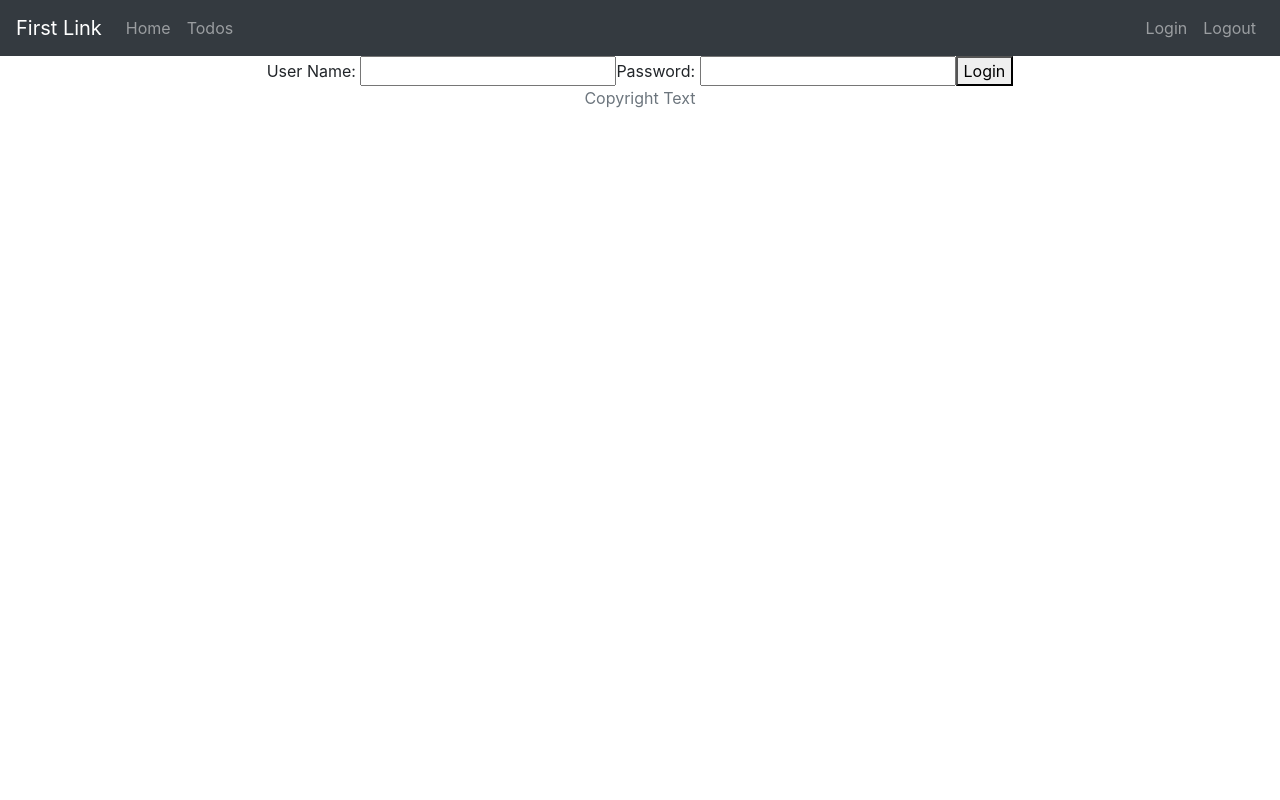
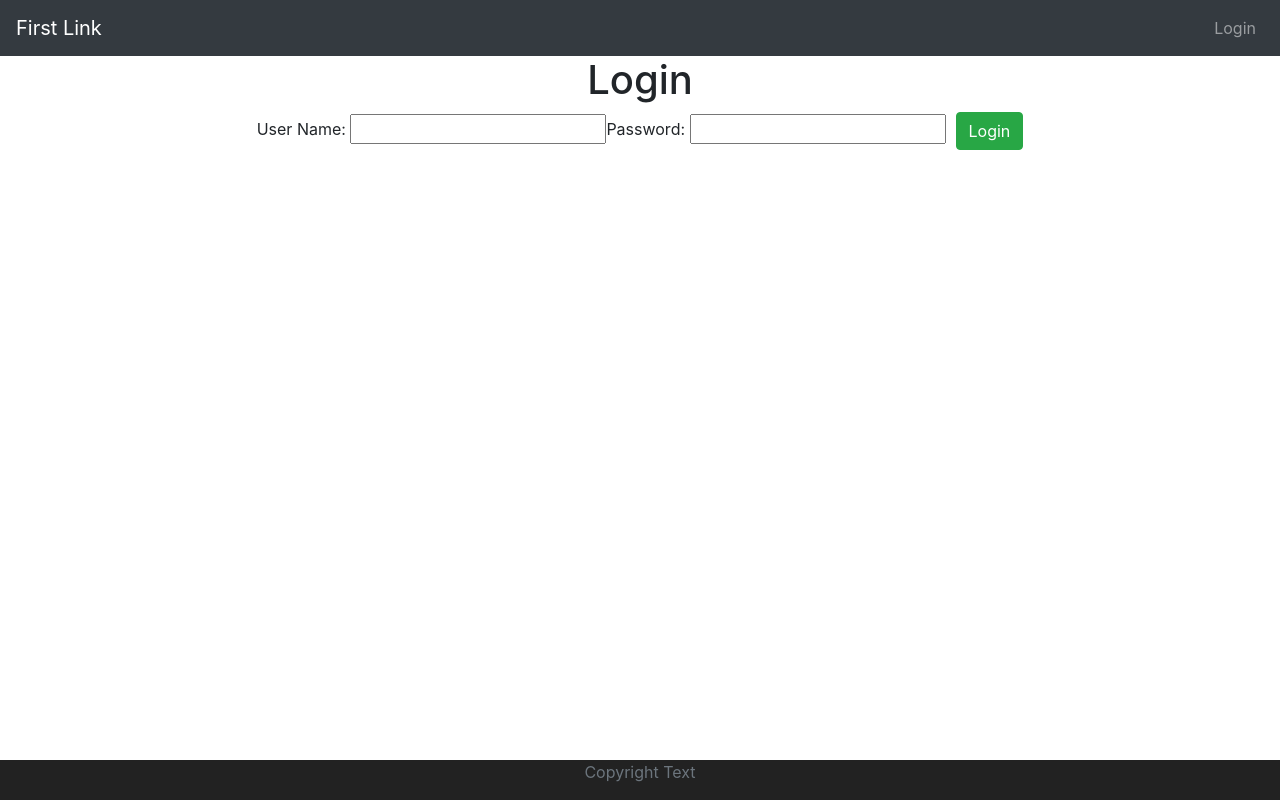
Before and after one commit to oneviewcontrols/todo-app, a React (Create React App) app: page / in a window 1280 px wide. Built offline with nearby package versions, Linux system fonts and the light colour scheme.

Commit message:
Unit 53 Step 18

```diff
--- a/src/App.css
+++ b/src/App.css
@@ -8,7 +8,11 @@
 }
 
 .footer {
-
+  position: absolute;
+  bottom: 0;
+  width:100%;
+  height: 40px;
+  background-color: #222222
 }
 
 @media (prefers-reduced-motion: no-preference) {
--- /dev/null
+++ b/src/components/todo/AuthenticationService.js
@@ -0,0 +1,18 @@
+class AuthenticationService {
+
+    registerSuccessfulLogin(username,password) {
+        sessionStorage.setItem('authenticatedUser',username);
+    }
+
+    logout() {
+        sessionStorage.removeItem('authenticatedUser');
+    }
+
+    isUserLoggedIn() {
+        let user = sessionStorage.getItem('authenticatedUser');
+        if (user === null) return false;
+        return true;
+    }
+}
+
+export default new AuthenticationService()
--- a/src/components/todo/TodoApp.jsx
+++ b/src/components/todo/TodoApp.jsx
@@ -2,7 +2,7 @@
 import {BrowserRouter as Router,Route, Routes, Link } from 'react-router-dom'
 import withNavigation from "./WithNavigation";
 import withParams from "./WithParams";
-
+import AuthenticationService from "./AuthenticationService.js";
 
 class TodoApp extends Component {
 
@@ -33,17 +33,18 @@
 
 class HeaderComponent extends Component {
     render() {
+        const isUserLoggedIn = AuthenticationService.isUserLoggedIn();
         return (
             <header>
                 <nav className="navbar navbar-expand-md navbar-dark bg-dark">
                     <div><a href="www.weather.com" className="navbar-brand">First Link</a></div>
                     <ul className="navbar-nav">
-                        <li ><Link className="nav-link" to="/welcome/ansancle">Home</Link></li>
-                        <li ><Link className="nav-link" to="/todos">Todos</Link></li>
+                      {isUserLoggedIn && <li ><Link className="nav-link" to="/welcome/ansancle">Home</Link></li> }
+                      {isUserLoggedIn && <li ><Link className="nav-link" to="/todos">Todos</Link></li> }
                     </ul>
                     <ul className="navbar-nav navbar-collapse justify-content-end">
-                        <li ><Link className="nav-link" to="/login">Login</Link></li>
-                        <li ><Link className="nav-link" to="/logout">Logout</Link></li>
+                       {!isUserLoggedIn && <li ><Link className="nav-link" to="/login">Login</Link></li>}
+                       {isUserLoggedIn && <li ><Link className="nav-link" to="/logout" onClick={AuthenticationService.logout}>Logout</Link></li> }
                     </ul>
                 </nav>
             </header>
@@ -98,7 +99,8 @@
     }
 
     loginClicked() {
-        if (this.state.username ==='ansancle' & this.state.password==='password') {
+        if (this.state.username ==='ansancle' & this.state.password ==='password') {
+            AuthenticationService.registerSuccessfulLogin(this.state.username,this.state.password)
             this.props.navigate(`/welcome/${this.state.username}`)
         } else {
             this.setState({showSuccessMessage:false})
@@ -107,25 +109,17 @@
 
     }
 
-
-
-
-    // handleUserNameChange(event) {
-    //     this.setState({username : event.target.value})
-    // }
-
-    // handlePasswordChange(event) {
-    //     this.setState({password : event.target.value})
-    // }
-
     render() {
         return (
-            <div className="LoginComponent">
-                <div hidden={!this.state.hasLoginFailed}>Invalid Credentials</div>
-                <div hidden={!this.state.showSuccessMessage}>Login Sucessful</div>
+            <div>
+                <h1>Login</h1>
+                <div className="container">
+                <div className="alert alert-warning" hidden={!this.state.hasLoginFailed}>Invalid Credentials</div>
+                {/* <div hidden={!this.state.showSuccessMessage}>Login Sucessful</div> */}
                User Name: <input type="text" name="username" value={this.state.username} onChange={this.handleChange}/>
                Password: <input type="password" name="password" value={this.state.password} onChange={this.handleChange}/>
-               <button onClick={this.loginClicked}>Login</button>
+               <button style={{marginLeft: 10 + 'px'}}  className="btn btn-success" onClick={this.loginClicked}>Login</button>
+               </div>
             </div>
         );
     }
@@ -148,10 +142,10 @@
         return (
             <div>
                 <h1>List Todos</h1>
-                <table width="100%" align="center">
+                <div className="container">
+                    <table className="table">
                         <thead>
                             <tr>
-                            <th width="15%" align="center">Id</th>
                                 <th width="25%" align="center">Description</th>
                                 <th width="40%" align="center">Target Date</th>
                                 <th width="25%" align="center">Is Completed</th>
@@ -161,8 +155,7 @@
                             {
                             this.state.todos.map(
                                 todo =>
-                                <tr>
-                                    <td>{todo.id}</td>
+                                    <tr key={todo.id}>
                                         <td>{todo.description}</td>
                                         <td>{todo.targetDate.toString()}</td>
                                         <td>{todo.done.toString()}</td>
@@ -171,6 +164,7 @@
                             }
                         </tbody>
                     </table>
+                </div>
             </div>
         );
     }
@@ -181,7 +175,10 @@
     render() {
         return (
             <div>
+                <h1>Welcome</h1>
+                    <div className="container">
                         Welcome {this.props.params.name}. Manage Todos <Link to="/todos">Here</Link>
+                    </div>
             </div>
         );
     }
```
Lines whose indentation alone changed are shown as unchanged.
